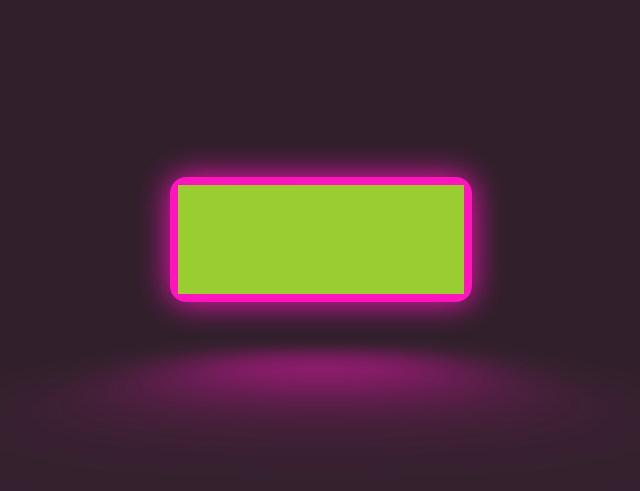
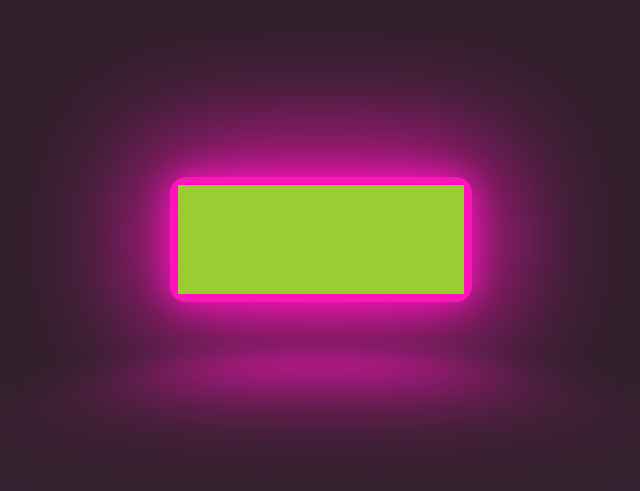
Before and after one commit to Annie-Huang/neon-button-with-css, a website: page index.html in a window 1280 px wide. Shown: the part 169-660 px from the top of the page, without its empty margins (319-959 px from the left). Drawn offline with Linux system fonts and the light colour scheme.

Commit message:
Add the big box-shadow

```diff
--- a/style.css
+++ b/style.css
@@ -52,6 +52,8 @@ body {
   left: 0;
   right: 0;
   background: yellowgreen;
+
+  box-shadow: 0 0 2em 0.5em var(--clr-neon);
 }
 
 /* The shadow part */
```
